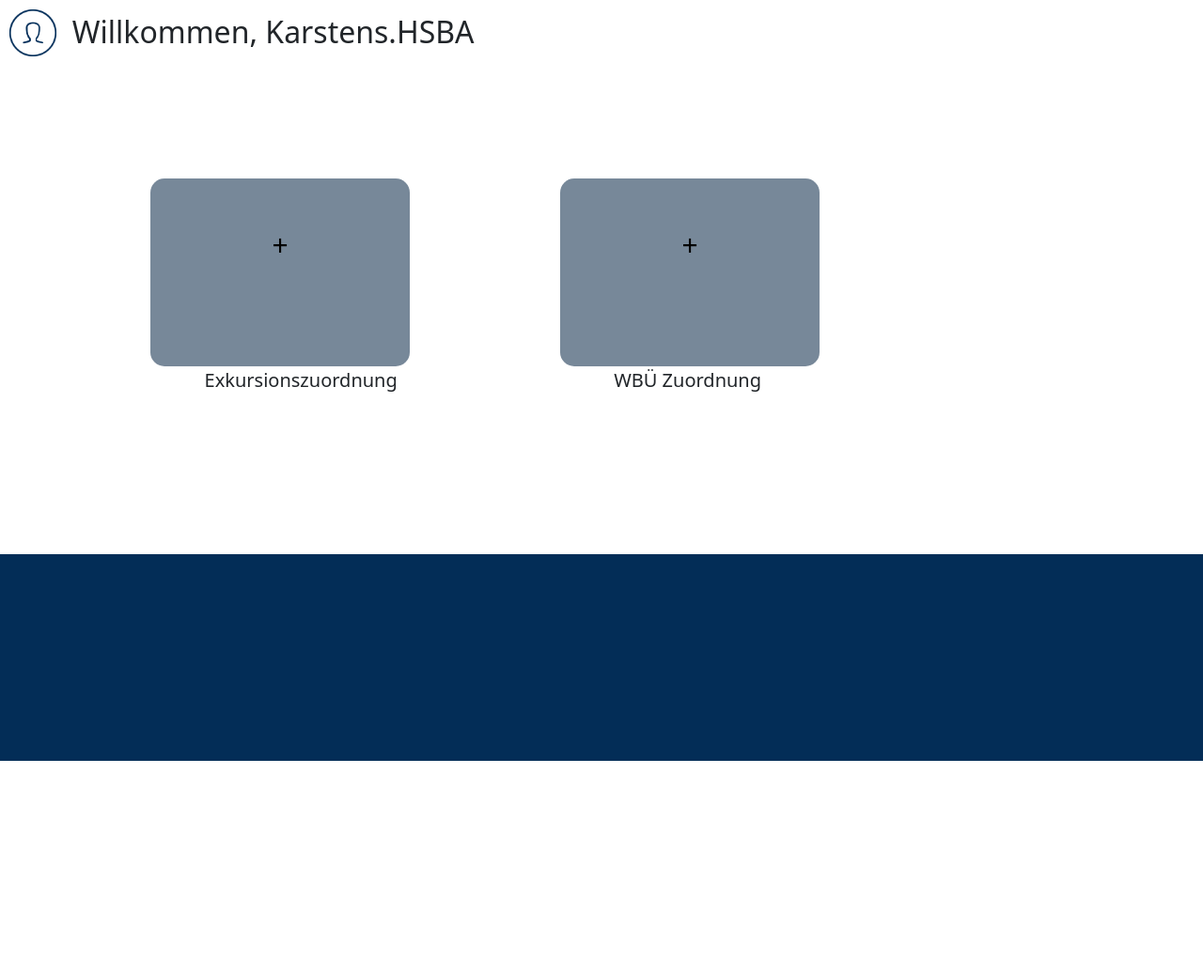
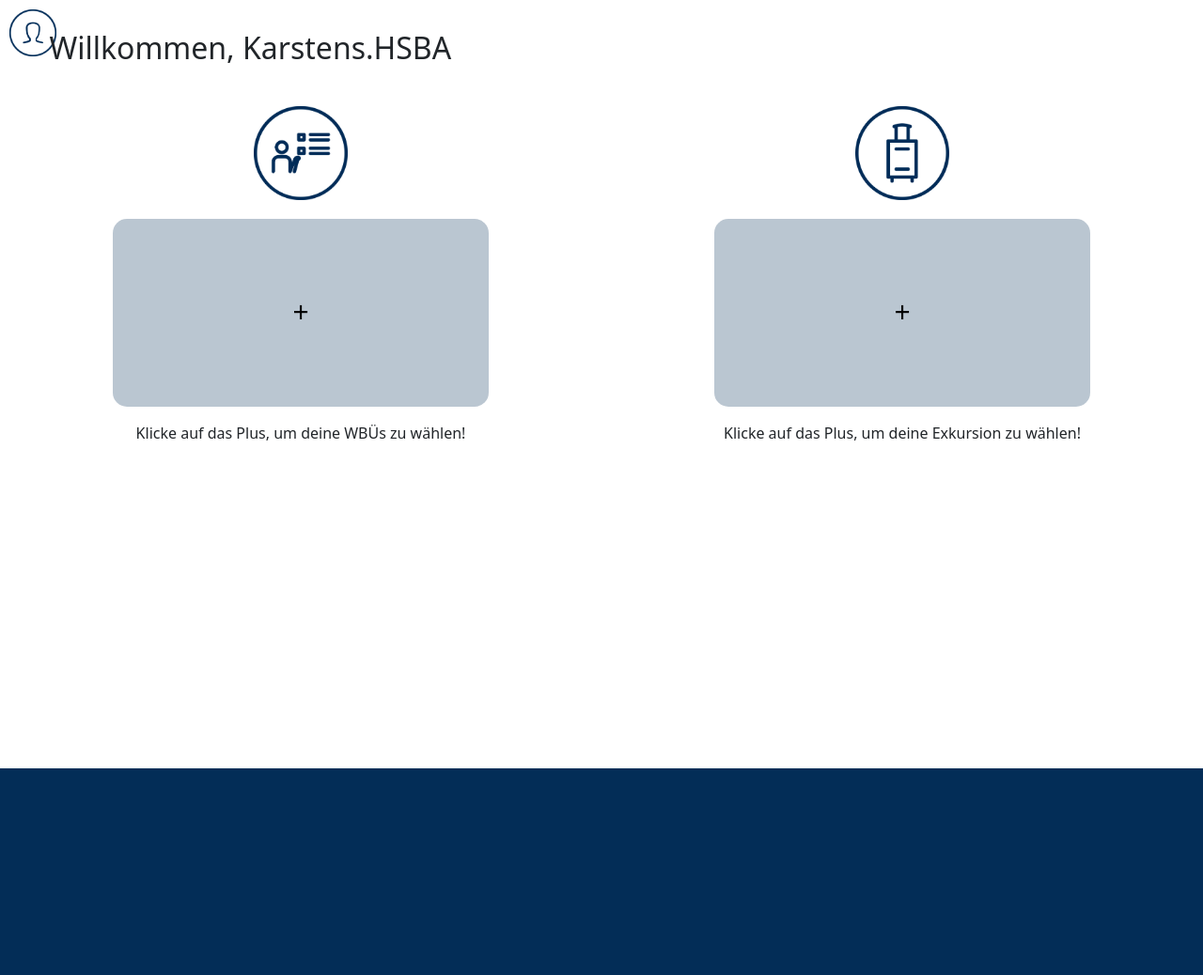
Before and after one commit to ErikSchluens/HSBA_Stundenplan, a PHP site: page /GUI.php in a window 1280 px wide. Shown: the part 71-1109 px from the top of the page at 94% size. Before the commit the page ends 881 px from the top, so only its background shows below. Run offline with PHP 8.4, Linux system fonts and the light colour scheme; a user stored in the database is signed in.

Commit message:
Überarbeitetes Layout für die Homepage

```diff
--- a/GUI.css
+++ b/GUI.css
@@ -1,25 +1,30 @@
 .navbar {
     background-color: #032d57;
 }
-.text1 {
+
+.homepage_optioncontainer {
+    height: 250px;
+    display: flex;
+    justify-content: space-around;
+    align-items: center;
+}
+
+.excursion_option {
     box-sizing: border-box;
-    position: center;
-    background-color: lightslategrey;
+    justify-content: space-around;
+    align-items: center;
+    background-color: rgba(3, 45, 87, 0.27);
     border-radius: 15px;
-    margin-left: 20%;
-    padding: 6%;
-    color: white;
     height: 200px;
     width: 400px;
     font-size: 30px;
+    margin-bottom: 4%;
 }
-.text2 {
+.wbu_option {
     box-sizing: border-box;
     position: center;
-    background-color: lightslategrey;
+    background-color: rgba(3, 45, 87, 0.27);
     border-radius: 15px;
-    margin-left: 20%;
-    margin-right: -9%;
     padding: 6%;
     color: white;
     height: 200px;
@@ -31,12 +36,24 @@
     text-align: center;
     margin-top: 10%;
 }
-a.plus {
+a.plus:link {
+    justify-content: space-around;
+    align-items: center;
     text-decoration: none;
     color: black;
 }
 a.plus:hover {
+    justify-content: space-around;
+    align-items: center;
+    text-decoration: none;
     color: white;
+}
+
+a.plus:visited {
+    justify-content: space-around;
+    align-items: center;
+    text-decoration: none;
+    color: black;
 }
 
 a.textlink:link {
--- a/GUI.php
+++ b/GUI.php
@@ -1,37 +1,69 @@
+
 <?php
 include_once ('header.php');
 ?>
+
+
 <title>Startseite</title>
-<div><img src='User.png' alt='Userimage' style='width:50px;height:50px; margin: 0.8%;'></div>
-<div style="margin-left: 6%; margin-top: -4.3%"><h2>Willkommen, <?php echo $username ?></h2></div>
+<div style="width: 100%; height: 5%">
+    <div><img src='User.png' alt='Userimage' style='width:50px;height:50px; margin: 0.8%;'>
+    </div>
+    <div style="margin-left: 4.1%; margin-top: -3%"><h2>Willkommen, <?php echo $username ?></h2>
+    </div>
+</div>
 
 <?php
 if ($_SESSION['user_id'] == 24) {
     // Display content for user group 24 (Students)
-    echo '<div class="btn-group btn-group-lg">';
-    echo '<div class="text1"><a href="Excursion.php" class="plus">+</a></div>';
-    echo '<div class="text2"><a href="WBÜ.php" class="plus">+</a></div>';
-    echo '</div>';
-    echo '<p1 class="p2">Exkursionszuordnung</p1>';
-    echo '<p1 class="p3">WBÜ Zuordnung</p1>';
+    echo '<div class="btn-group btn-group-lg"></div>';
+    echo '<div class="homepage_optioncontainer">
+            <div style="justify-content: center; text-align: center;">
+                <img src="WBÜ.png" alt="WBÜ-Icon" style="width:100px;height:100px; margin-bottom: 5%;">
+                <div class="excursion_option" style="padding: 19%">
+                    <a href="WBÜ.php" class="plus">+</a>
+                 </div>
+                 <p1> Klicke auf das Plus, um deine WBÜs zu wählen! </p1>
+            </div>
+            <div style="justify-content: center; text-align: center;">
+                <img src="Exkursion.png" alt="Exkursion-Icon" style="width:100px;height:100px; margin-bottom: 5%;">
+                <div class="excursion_option" style="padding: 19%">
+                    <a href="Excursion.php" class="plus">+</a>
+                 </div>
+                 <p1> Klicke auf das Plus, um deine Exkursion zu wählen! </p1>
+            </div>
+          </div>';
 }
 if ($_SESSION['user_id'] == 22 || $_SESSION['user_id'] == 23) {
     // Display content for user group 22 and 23 (Administration)
-    echo '<div class="btn-group btn-group-lg">';
-    echo '<div class="text1"><a href="Stundenplan.php">+</a></div>';
-    echo '</div>';
-    echo '<p1 class="p1">Stundenplan erstellen</p1>';
+    echo '<div class="btn-group btn-group-lg"></div>';
+    echo '<div class="homepage_optioncontainer">
+            <div style="justify-content: center; text-align: center;">
+                <img src="Kalender.png" alt="Kalender-Icon" style="width:100px;height:100px; margin-bottom: 5%;">
+                <div class="excursion_option" style="padding: 19%">
+                    <a href="Stundenplan.php" class="plus">+</a>
+                 </div>
+                 <p1> Klicke auf das Plus, um einen Stundenplan zu erstellen! </p1>
+            </div>
+          </div>';
 }
 // Display content for user group 1 to 21 (Lecturers)
 $allowed_user_ids = range(1, 21);
 if (in_array($_SESSION['user_id'], $allowed_user_ids)) {
     // Display content for user group 1 to 21
-    echo '<div class="new-div"><a href="#">TBD</a></div>';
+    echo '<div class="btn-group btn-group-lg"></div>';
+    echo '<div class="homepage_optioncontainer">
+            <div style="justify-content: center; text-align: center;">
+                <img src="Construction.png" alt="Construction-Icon" style="width:100px;height:100px; margin-bottom: 5%;">
+                <div class="excursion_option" style="padding: 19%">
+                    <a href="#" class="plus">+</a>
+                 </div>
+                 <p1> Hier wird noch gebaut. </p1>
+            </div>
+          </div>';
 }
 ?>
-
 </body>
-<div style="height: 170px;"></div>
+<div style="height: 400px;"></div>
 
 <?php
 include_once('footer.php');
```
Also changed, not shown: other parts of GUI.css (+45 -0 lines), Construction.png (added).
